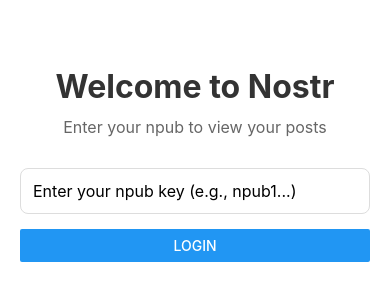
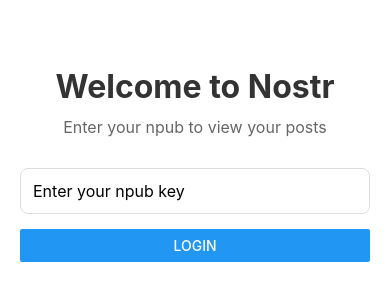
Before and after one commit to KashirLab/Kashir, a React Native app in the folder example/: screen / in a window 390 px wide. Shown: the part 258-558 px from the top of the page. Built offline with nearby package versions, Linux system fonts and the light colour scheme.

Commit message:
Update LoginScreen.tsx

```diff
--- a/example/src/components/LoginScreen.tsx
+++ b/example/src/components/LoginScreen.tsx
@@ -46,7 +46,7 @@ export function LoginScreen({ onLogin }: LoginScreenProps) {
 
         <TextInput
           style={styles.input}
-          placeholder="Enter your npub key (e.g., npub1...)"
+          placeholder="Enter your npub key"
           value={npubInput}
           onChangeText={setNpubInput}
           autoCapitalize="none"
```
